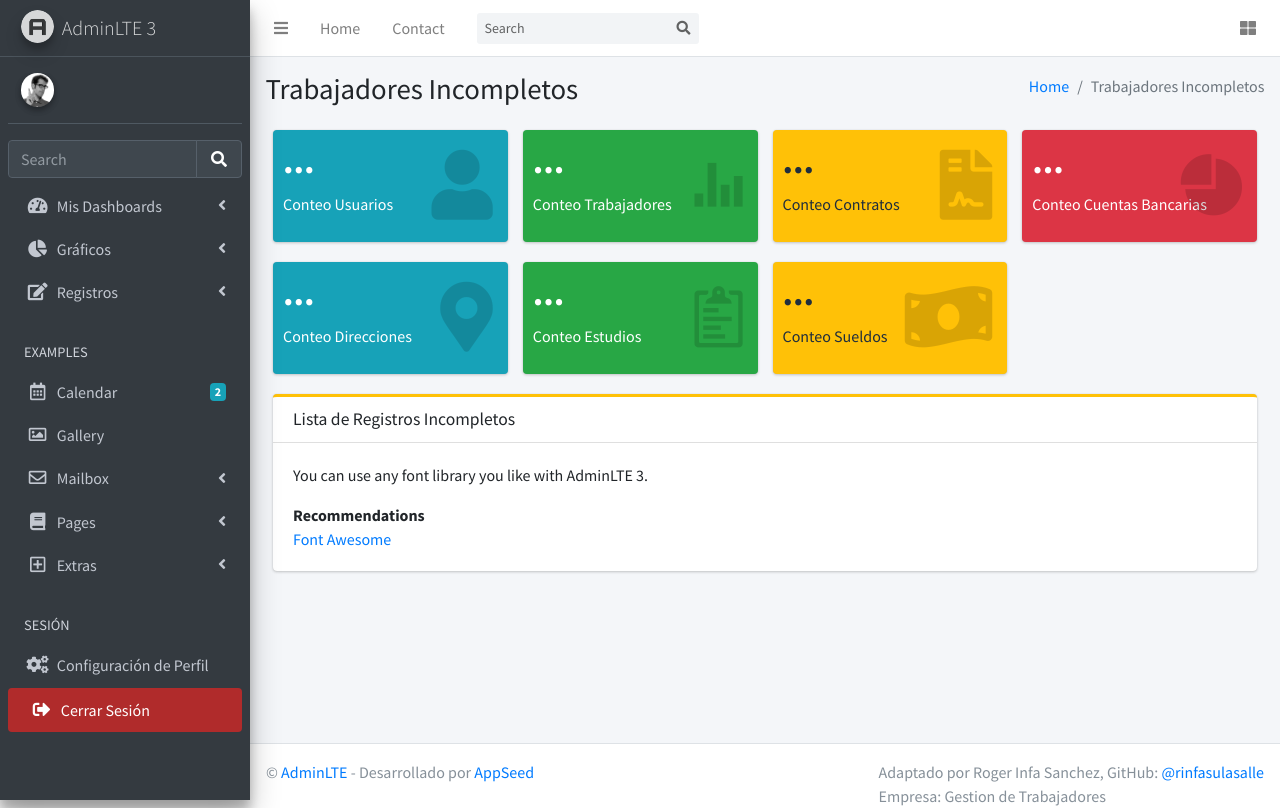
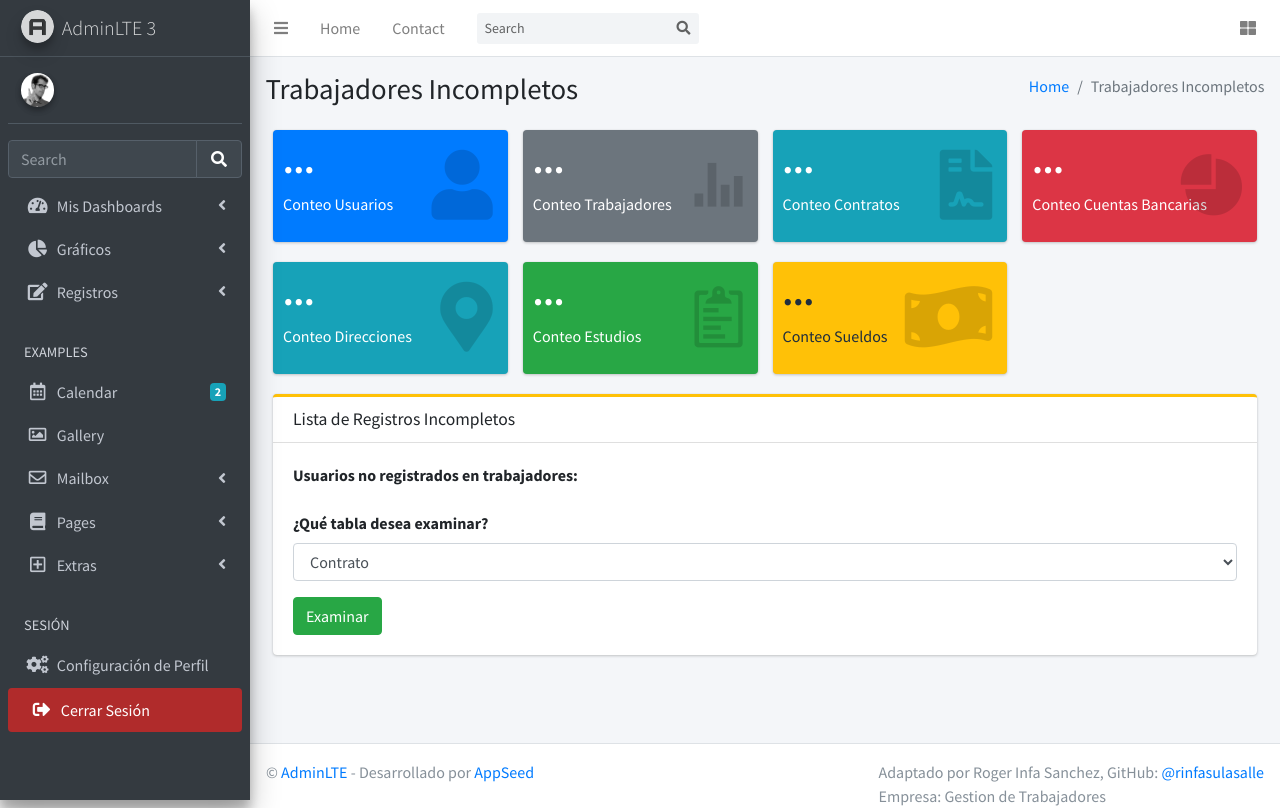
Before and after one commit to rinfasulasalle/myadmin, a Flask app: template apps/templates/home/forms-trabajador-incompletos.html in a window 1280 px wide. Run offline with Flask 3, Linux system fonts and the light colour scheme; the template is opened without the code that fills it, so the values that code supplies are empty; style sheets or scripts are compiled from the project's sources; parts of the project's set-up code (start-up, migrations or seed data) failed here and were passed over; some libraries are stand-ins or nearby versions.

Commit message:
Vista de registros incompletos

```diff
--- a/apps/static/assets/js/forms/incompletos/conteos.js
+++ b/apps/static/assets/js/forms/incompletos/conteos.js
@@ -1,4 +1,4 @@
-// pruebas.js
+// conteo.js
 
 function actualizarContador(endpoint, elementoId) {
   // Hacer la solicitud al servidor para obtener el número de elementos
@@ -12,10 +12,110 @@ function actualizarContador(endpoint, elementoId) {
     });
 }
 
+// Función para encontrar usuarios no registrados en trabajadores
+async function encontrarUsuariosNoRegistrados() {
+  try {
+    // Obtener datos de los endpoints 'usuario/' y 'trabajador/'
+    const usuarios = await fetchData('usuario/');
+    const trabajadores = await fetchData('trabajador/');
+
+    // Obtener los IDs de usuarios y trabajadores
+    const usuariosIds = usuarios.map(usuario => usuario.id);
+    const trabajadoresIds = trabajadores.map(trabajador => trabajador.usuario_relacionado);
+
+    // Encontrar usuarios no registrados
+    const usuariosNoRegistrados = usuariosIds.filter(id => !trabajadoresIds.includes(id));
+
+    // Mostrar usuarios no registrados en la lista
+    const listaUsuariosNoRegistrados = document.getElementById('usuarios-no-registrados-en-trabajadores');
+    listaUsuariosNoRegistrados.innerHTML = ''; // Limpiar la lista antes de agregar nuevos elementos
+
+    if (usuariosNoRegistrados.length > 0) {
+      const ul = document.createElement('ul');
+      ul.classList.add('list-group');
+
+      usuariosNoRegistrados.forEach(id => {
+        const li = document.createElement('li');
+        li.classList.add('list-group-item');
+        li.textContent = `Usuario ID: ${id}`;
+        ul.appendChild(li);
+      });
+
+      listaUsuariosNoRegistrados.appendChild(ul);
+    } else {
+      const alert = document.createElement('div');
+      alert.classList.add('alert', 'alert-info');
+      alert.textContent = 'Todos los usuarios están registrados en trabajadores.';
+      listaUsuariosNoRegistrados.appendChild(alert);
+    }
+
+  } catch (error) {
+    console.error('Error al encontrar usuarios no registrados:', error);
+  }
+}
+
+// Función para encontrar trabajadores no relacionados en el endpoint especificado
+async function encontrarRegistrosNoRelacionados(endpoint) {
+  try {
+    // Obtener datos de los endpoints 'trabajador/' y el endpoint especificado
+    const trabajadores = await fetchData('trabajador/');
+    const registrosEspecificos = await fetchData(endpoint);
+
+    // Obtener los trabajadores relacionados en 'trabajador/'
+    const trabajadoresRelacionados = trabajadores.map(trabajador => trabajador.usuario_relacionado);
+
+    // Encontrar trabajadores no relacionados
+    const trabajadoresNoRelacionados = trabajadoresRelacionados.filter(trabajador => !registrosEspecificos.some(registro => registro.trabajador === trabajador));
+
+    // Mostrar trabajadores no relacionados en la lista
+    const resultadosTablaSeleccionada = document.getElementById('resultados-tabla-seleccionada');
+    resultadosTablaSeleccionada.innerHTML = ''; // Limpiar la lista antes de agregar nuevos elementos
+
+    if (trabajadoresNoRelacionados.length > 0) {
+      const ul = document.createElement('ul');
+      ul.classList.add('list-group');
+
+      trabajadoresNoRelacionados.forEach(trabajador => {
+        const li = document.createElement('li');
+        li.classList.add('list-group-item');
+        li.textContent = `DNI: ${trabajador}`;
+        ul.appendChild(li);
+      });
+
+      resultadosTablaSeleccionada.appendChild(ul);
+    } else {
+      const alert = document.createElement('div');
+      alert.classList.add('alert', 'alert-info');
+      alert.textContent = `Todos los trabajadores están relacionados en ${endpoint}.`;
+      resultadosTablaSeleccionada.appendChild(alert);
+    }
+
+  } catch (error) {
+    console.error(`Error al encontrar trabajadores no relacionados en ${endpoint}:`, error);
+  }
+}
+
+
+// Evento al hacer clic en el botón "Examinar"
+function examinarTabla() {
+  const tablaSeleccionada = document.getElementById('tabla-a-examinar');
+  const endpointSeleccionado = tablaSeleccionada.value;
+
+  if (endpointSeleccionado) {
+    encontrarRegistrosNoRelacionados(endpointSeleccionado);
+  } else {
+    console.error('Error: Debes seleccionar una tabla para examinar.');
+  }
+}
+
+// Actualizar contadores
 actualizarContador('usuario/', 'usuarios-contador');
 actualizarContador('trabajador/', 'trabajadores-contador');
-actualizarContador('contrato/','contratos-contador');
-actualizarContador('cuenta_bancaria/','cuentas_bancarias-contador');
-actualizarContador('direccion/','direcciones-contador');
-actualizarContador('estudio/','estudios-contador');
-actualizarContador('sueldo/','sueldos-contador');
+actualizarContador('contrato/', 'contratos-contador');
+actualizarContador('cuenta_bancaria/', 'cuentas_bancarias-contador');
+actualizarContador('direccion/', 'direcciones-contador');
+actualizarContador('estudio/', 'estudios-contador');
+actualizarContador('sueldo/', 'sueldos-contador');
+
+// Encontrar usuarios no registrados y mostrar en la lista
+encontrarUsuariosNoRegistrados();
--- a/apps/templates/home/forms-trabajador-incompletos.html
+++ b/apps/templates/home/forms-trabajador-incompletos.html
@@ -51,7 +51,7 @@
           <div class="row">
             <div class="col-lg-3 col-6">
               <!-- small box -->
-              <div class="small-box bg-info">
+              <div class="small-box bg-primary">
                 <div class="inner">
                   <h3 id="usuarios-contador">...</h3>
                   <p>Conteo Usuarios</p>
@@ -65,7 +65,7 @@
 
             <div class="col-lg-3 col-6">
               <!-- small box -->
-              <div class="small-box bg-success">
+              <div class="small-box bg-secondary">
                 <div class="inner">
                   <h3 id="trabajadores-contador">...</h3>
                   <p>Conteo Trabajadores</p>
@@ -79,7 +79,7 @@
 
             <div class="col-lg-3 col-6">
               <!-- small box -->
-              <div class="small-box bg-warning">
+              <div class="small-box bg-info">
                 <div class="inner">
                   <h3 id="contratos-contador">...</h3>
                   <p>Conteo Contratos</p>
@@ -152,18 +152,38 @@
             <!-- Agrega aquí otro bloque de la segunda fila si es necesario -->
           </div>
 
-        <div class="card card-warning card-outline">
-          <div class="card-header">
-            <h1 class="card-title">Lista de Registros Incompletos</h1>
-          </div> <!-- /.card-body -->
-          <div class="card-body">
-            <p>You can use any font library you like with AdminLTE 3.</p>
-            <strong>Recommendations</strong>
-            <div>
-              <a href="https://fontawesome.com/">Font Awesome</a><br>
+          <div class="card card-warning card-outline">
+            <div class="card-header">
+              <h1 class="card-title">Lista de Registros Incompletos</h1>
             </div>
-          </div><!-- /.card-body -->
-        </div>
+            <div class="card-body">
+              <!-- Lista de usuarios no registrados en trabajadores -->
+              <label>Usuarios no registrados en trabajadores:</label>
+              <ul id="usuarios-no-registrados-en-trabajadores">
+                <!-- Los elementos se agregarán dinámicamente con JavaScript -->
+              </ul>
+
+              <!-- Formulario para seleccionar la tabla a examinar -->
+              <form id="seleccionar-tabla-form" class="mt-3">
+                <div class="form-group">
+                  <label for="tabla-a-examinar">¿Qué tabla desea examinar?</label>
+                  <select id="tabla-a-examinar" name="tabla-a-examinar" class="form-control">
+                    <option value="contrato">Contrato</option>
+                    <option value="cuenta_bancaria">Cuenta Bancaria</option>
+                    <option value="direccion">Dirección</option>
+                    <option value="estudio">Estudio</option>
+                    <option value="sueldo">Sueldo</option>
+                  </select>
+                </div>
+                <button type="button" class="btn btn-success" onclick="examinarTabla()">Examinar</button>
+              </form>
+
+              <!-- Resultados de la tabla seleccionada -->
+              <div id="resultados-tabla-seleccionada">
+                <!-- Los resultados se agregarán dinámicamente con JavaScript -->
+              </div>
+            </div>
+          </div>
       </div><!-- /.container-fluid -->
     </section>
     <!-- /.content -->
```
